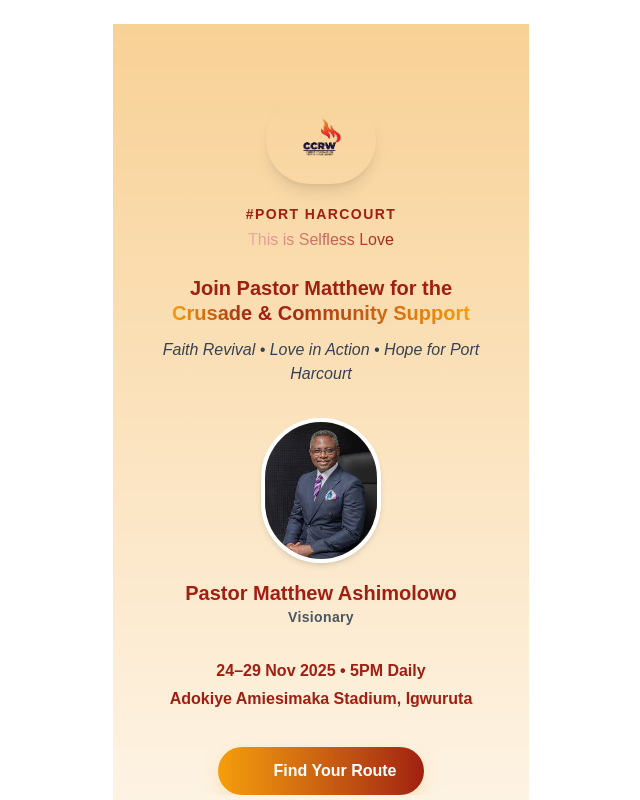
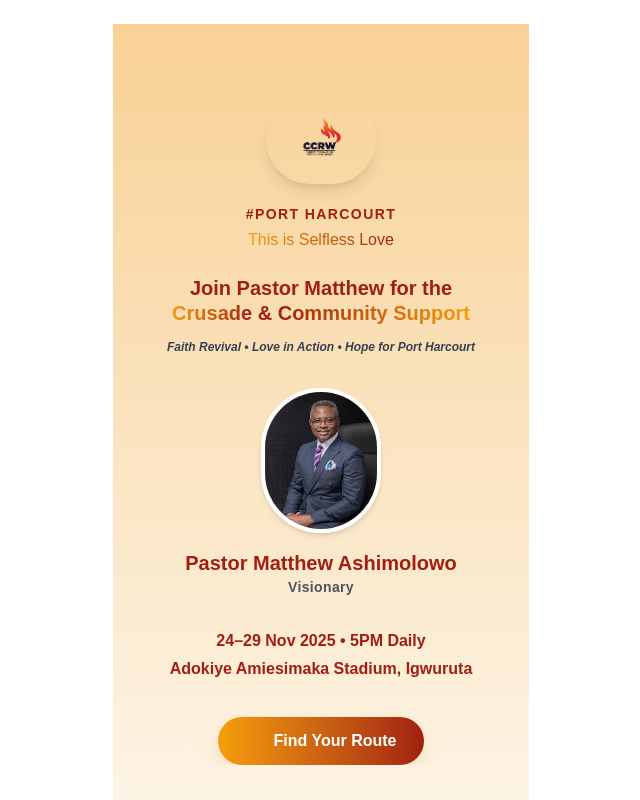
Before and after one commit to Aduraleke/CCRW-PH-RouteMap, a Next.js app: page / in a window 1280 px wide. Shown: the top 800 px of the page, without its empty margins (319-959 px from the left). Built offline with nearby package versions, Linux system fonts and the light colour scheme; some icons are missing.

Commit message:
All route Data updated

```diff
--- a/src/components/Hero.tsx
+++ b/src/components/Hero.tsx
@@ -26,7 +26,7 @@
           <p className="text-xs sm:text-sm font-semibold text-[#a01f11] uppercase tracking-widest">
             #Port Harcourt
           </p>
-          <p className="mt-1 text-sm sm:text-base font-medium bg-clip-text text-transparent bg-gradient-to-r from-[#ebaea7] to-[#a01f11]">
+          <p className="mt-1 text-sm sm:text-base font-medium bg-clip-text text-transparent bg-gradient-to-r from-[#f59e0b] to-[#a01f11]">
             This is Selfless Love
           </p>
         </div>
@@ -47,7 +47,7 @@
         </span>
       </h1>
 
-      <p className="mt-3 text-sm sm:text-base font-light italic text-gray-700 max-w-md mx-auto">
+      <p className="mt-3 text-[12px] font-bold italic text-gray-700 max-w-md mx-auto">
         Faith Revival • Love in Action • Hope for Port Harcourt
       </p>
 
```
